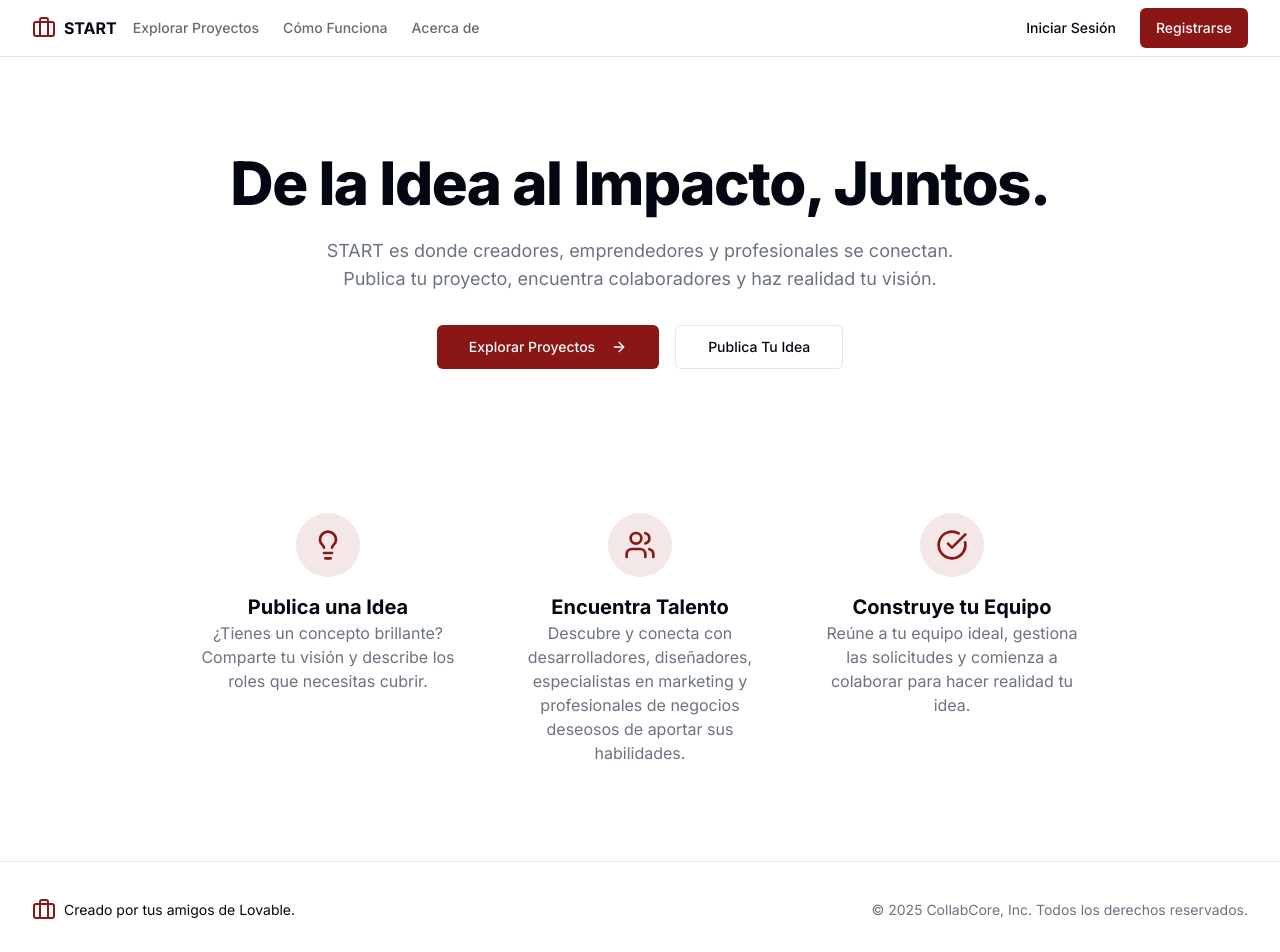
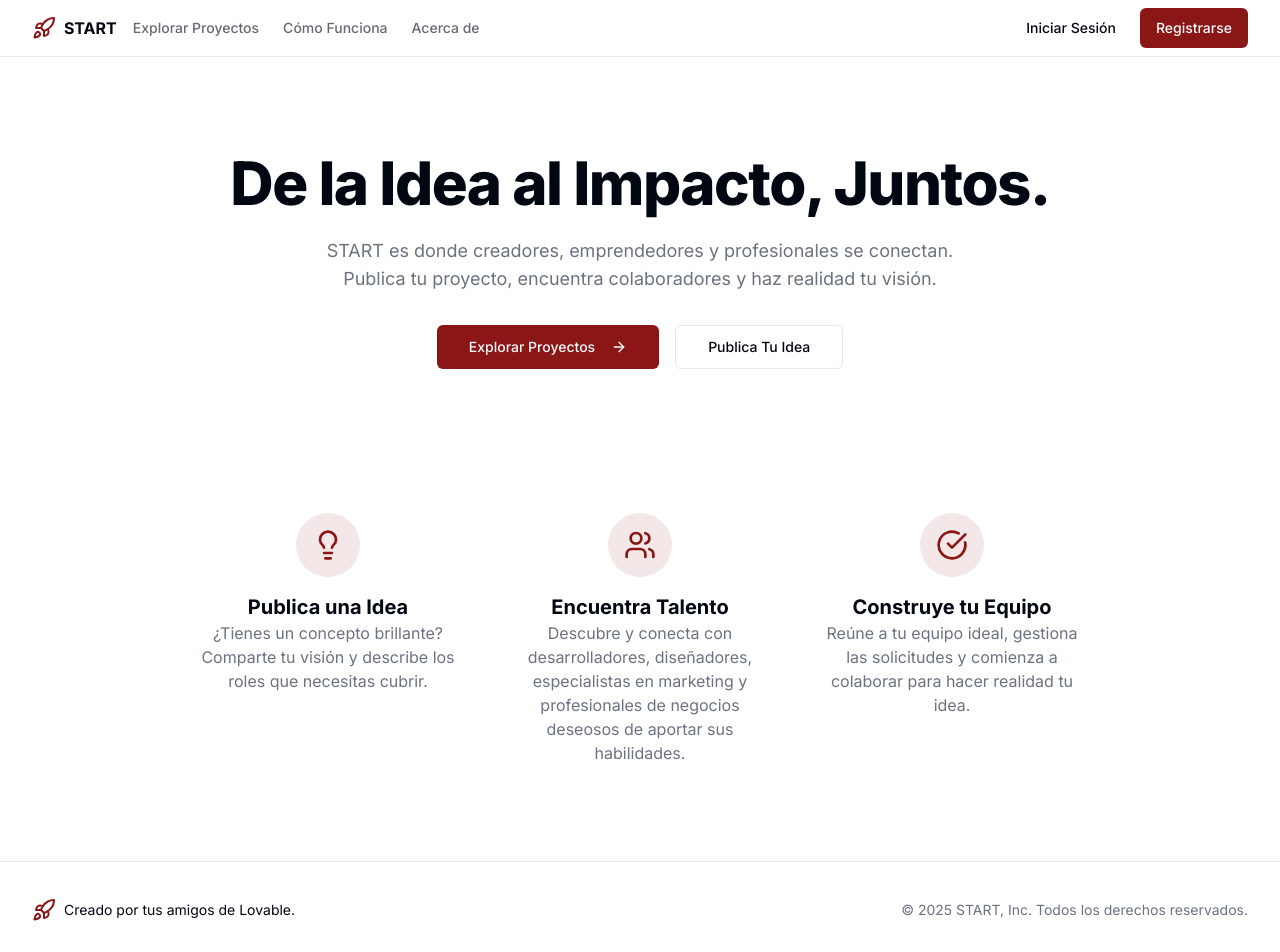
Before and after one commit to NicoAraya1902/start-ventures, a React (Vite) app: page / in a window 1280 px wide. Shown: the top 952 px of the page. Built offline with nearby package versions, Linux system fonts and the light colour scheme.

Commit message:
Refactor: Improve logo for entrepreneurship
Replace the existing logo with a more suitable one for entrepreneurship.

```diff
--- a/src/components/Footer.tsx
+++ b/src/components/Footer.tsx
@@ -1,18 +1,17 @@
 
-import { Briefcase } from 'lucide-react';
-import { Link } from 'react-router-dom';
+import { Rocket } from 'lucide-react';
 
 const Footer = () => {
   return (
     <footer className="border-t">
       <div className="container flex flex-col items-center justify-between gap-4 py-10 md:h-24 md:flex-row md:py-0">
         <div className="flex flex-col items-center gap-4 px-8 md:flex-row md:gap-2 md:px-0">
-          <Briefcase className="h-6 w-6 text-primary" />
+          <Rocket className="h-6 w-6 text-primary" />
           <p className="text-center text-sm leading-loose md:text-left">
             Creado por tus amigos de Lovable.
           </p>
         </div>
-        <p className="text-center text-sm text-muted-foreground">© {new Date().getFullYear()} CollabCore, Inc. Todos los derechos reservados.</p>
+        <p className="text-center text-sm text-muted-foreground">© {new Date().getFullYear()} START, Inc. Todos los derechos reservados.</p>
       </div>
     </footer>
   );
--- a/src/components/Header.tsx
+++ b/src/components/Header.tsx
@@ -2,7 +2,7 @@
 import { Link } from 'react-router-dom';
 import { Button } from '@/components/ui/button';
 import { Sheet, SheetContent, SheetTrigger } from '@/components/ui/sheet';
-import { Menu, Briefcase } from 'lucide-react';
+import { Menu, Rocket } from 'lucide-react';
 
 const Header = () => {
   const navLinks = [
@@ -16,7 +16,7 @@ const Header = () => {
       <div className="container flex h-14 items-center">
         <div className="mr-4 flex items-center">
           <Link to="/" className="flex items-center space-x-2">
-            <Briefcase className="h-6 w-6 text-primary" />
+            <Rocket className="h-6 w-6 text-primary" />
             <span className="font-bold">START</span>
           </Link>
         </div>
```
